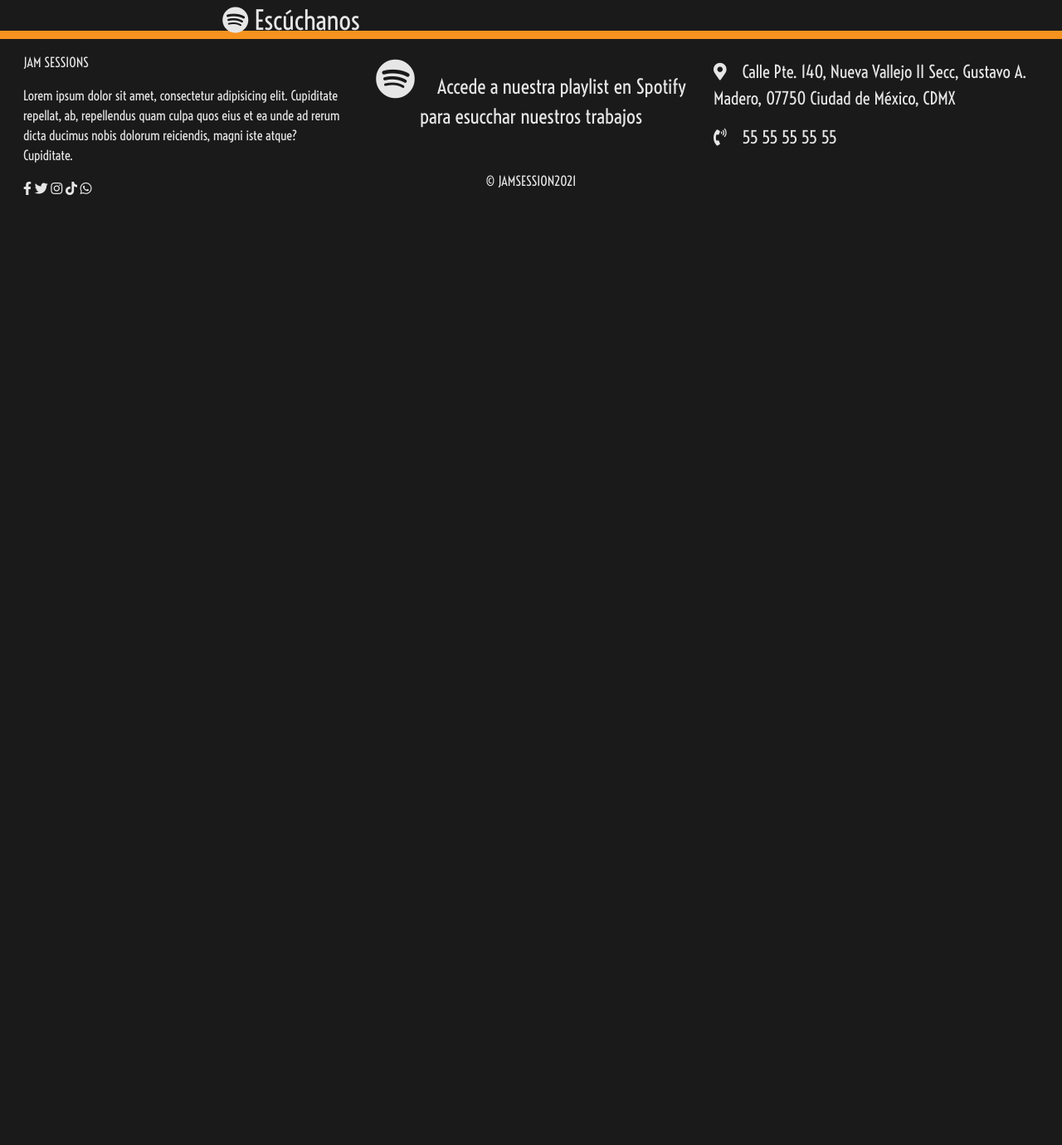
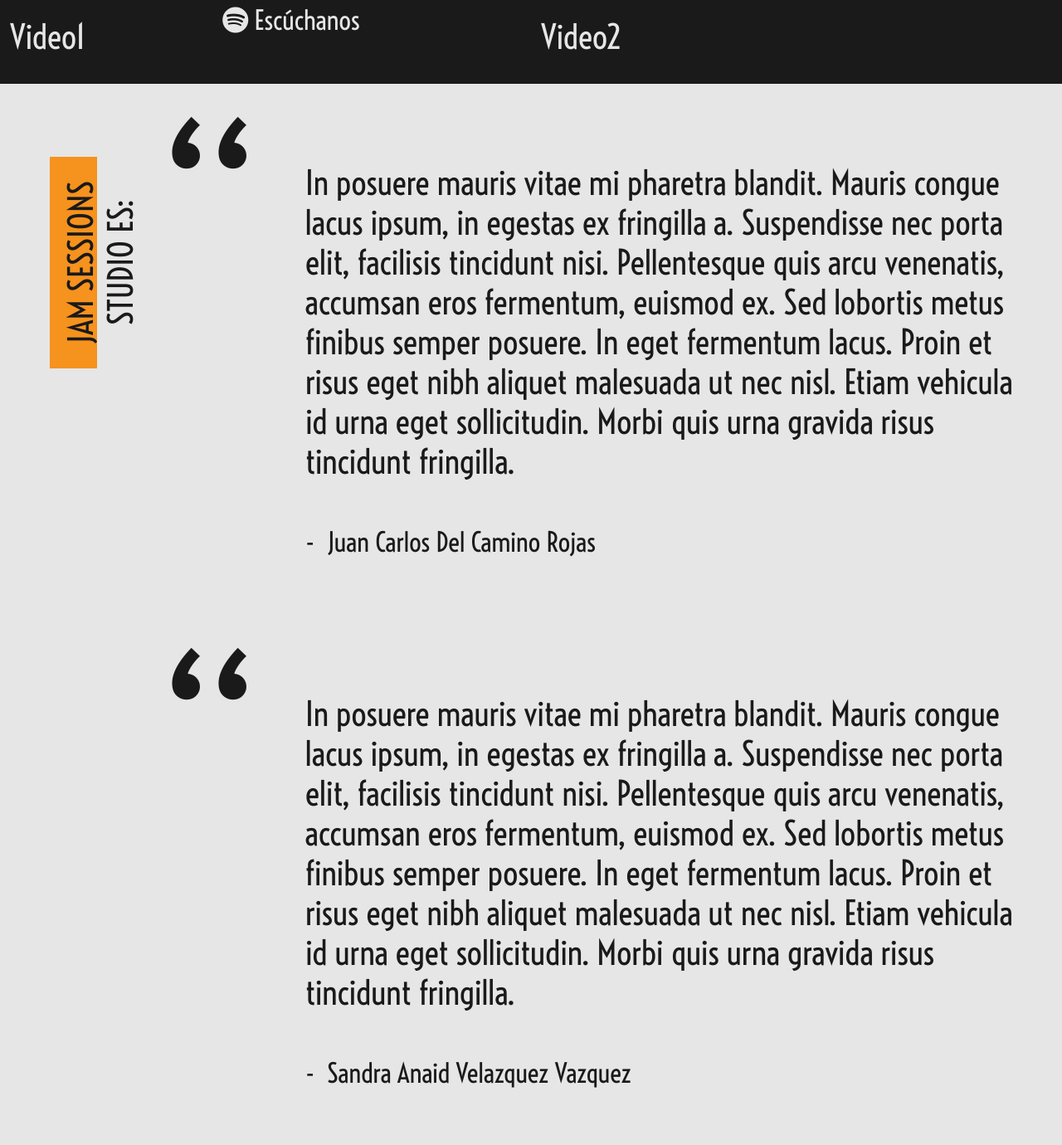
Before and after one commit to juandcr/JamSessions, a Django app: page / in a window 1280 px wide. Shown: the part 538-1918 px from the top of the page at 83% size. Before the commit the page ends 773 px from the top, so only its background shows below. Run offline with Django 3.2, Linux system fonts and the light colour scheme; some libraries are stand-ins or nearby versions.

Commit message:
progress in home page, audio section is missing

```diff
--- a/core/static/core/css/jam.css
+++ b/core/static/core/css/jam.css
@@ -73,9 +73,86 @@ body{
 
 }
 
+.light-background{
+    background-color: #E6E6E6 !important;
+
+}
+.light-background h1{
+    color: #1A1A1A !important;
+}
+.light-background p{
+    color: #1A1A1A !important;
+    font-size: 2em;
+}
+aside {
+    display: block;
+    position: relative;
+    margin: 40px 0;
+  }
+aside h1{
+    writing-mode: vertical-rl;
+    transform: rotate(180deg);
+    padding: 50%;
+    margin-left: -25%;
+}
+aside div{
+    margin-left: 3em;
+    background-color: #F6921E;
+    width: 30%;
+    text-align: center;
+
+}
+.comas{
+    font-size: 15em;
+    transform: rotate(-180deg);
+}
+
+.bg-1{
+    background: url('../img/backgrounds/estudio_3.jpg') no-repeat center center ;
+    -webkit-background-size: cover;
+    -moz-background-size: cover;
+    -o-background-size: cover;
+    background-size: cover;
+}
+.recolor{
+    background: rgba(246, 146, 30, 0.55);
+    overflow: hidden;
+    z-index: -2;
+    height: 800px;
+}
+.center-div{
+    padding: 250px 0;
+    text-align: center;
+
+}
+.center-div h1{
+    font-size: 5em;
+    -webkit-text-stroke: 2px black;
+}
+.center-div p{
+    font-size: 2em;
+    font-weight: lighter;
+    text-shadow:
+    3px 3px 0 #000,
+    -1px -1px 0 #000,
+    1px -1px 0 #000,
+    -1px 1px 0 #000,
+    1px 1px 0 #000;
+
+}
+
+.btn-white {
+    color: #1A1A1A;
+    background-color: #E6E6E6 !important;
+    border-color: #6c757d;
+    font-size: 1.5em;
+}
+
+.btn-white:hover {
+    color: #F6921E;
+}
 
 @media (min-width: 768px) {
-
     .navbar ul{
         font-size: 2em;
     }
--- a/core/templates/core/home.html
+++ b/core/templates/core/home.html
@@ -9,14 +9,13 @@
     <div class="row h-100">
         <div class="col-sm-12 col-md-6 col-lg-6 my-auto">
             <div class="rectangle text-center">
-                <p class=" left-title-main">EL LUGAR PERFECTO <br> PARA ESCUCHAR TU VOZ</p>
+                <p class="left-title-main">EL LUGAR PERFECTO <br> PARA ESCUCHAR TU VOZ</p>
                 <p class="spotify-link"><i class="fab fa-spotify"></i> Escúchanos</p>
             </div>
-
         </div>
         <div class="col-sm-12 col-md-6 col-lg-6 ">
             <div>
-                <img src="{% static 'core/img/logos/test.jpg' %}" class="img-fluid" ></img>
+                <img src="{% static 'core/img/backgrounds/estudio_3.jpg' %}" class="img-fluid" ></img>
             </div>
 
         </div>
@@ -26,6 +25,65 @@
             <p class="section-orange-text">REPRODUCE LA MÁGIA DE NUESTRO SONIDO</p>
         </div>
     </div>
+    <div class="row">
+        <div class="col-sm-12 col-md-6">
+            <h1>Video1</h1>
+        </div>
+        <div class="col-sm-12 col-md-6">
+            <h1>Video2</h1>
+        </div>
+    </div>
+
+    <div class="row light-background mt-4">
+        <div class="col-sm-12 col-md-2 mt-5">
+            <aside>
+                <div>
+                    <h1>JAM SESSIONS <br>STUDIO ES:</h1>
+                </div>
+
+            </aside>
+        </div>
+        <div class="col-sm-12 col-md-1">
+            <h1 class="comas mt-3">,,</h1>
+        </div>
+        <div class="col-sm-12 col-md-9 mt-5 p-5">
+            <h1>In posuere mauris vitae mi pharetra blandit. Mauris congue lacus ipsum, in egestas ex fringilla a. Suspendisse nec porta elit, facilisis tincidunt nisi. Pellentesque quis arcu venenatis, accumsan eros fermentum, euismod ex. Sed lobortis metus finibus semper posuere. In eget fermentum lacus. Proin et risus eget nibh aliquet malesuada ut nec nisl. Etiam vehicula id urna eget sollicitudin. Morbi quis urna gravida risus tincidunt fringilla.</h1>
+            <p class="mt-5">-&nbsp; Juan Carlos Del Camino Rojas</p>
+        </div>
+    </div>
+    <div class="row light-background">
+        <div class="col-sm-12 col-md-2 mt-5">
+        </div>
+        <div class="col-sm-12 col-md-1">
+            <h1 class="comas mt-3">,,</h1>
+        </div>
+        <div class="col-sm-12 col-md-9 mt-5 p-5">
+            <h1>In posuere mauris vitae mi pharetra blandit. Mauris congue lacus ipsum, in egestas ex fringilla a. Suspendisse nec porta elit, facilisis tincidunt nisi. Pellentesque quis arcu venenatis, accumsan eros fermentum, euismod ex. Sed lobortis metus finibus semper posuere. In eget fermentum lacus. Proin et risus eget nibh aliquet malesuada ut nec nisl. Etiam vehicula id urna eget sollicitudin. Morbi quis urna gravida risus tincidunt fringilla.</h1>
+            <p class="mt-5">-&nbsp; Sandra Anaid Velazquez Vazquez</p>
+        </div>
+    </div>
+
+    <div class="row h-100 bg-1">
+        <div class="col-12 ">
+            <div class="  recolor center-div ">
+                <h1>TRABAJEMOS JUNTOS</h1>
+                <p>
+                    Siempre buscamos nuevas oportunidades y nos sentimos cómodos <br>
+                    trabajando con talentos emergentes y consolidados. Comunícate  <br>
+                    con nosotros y nos pondremos en contacto contigo para explicarte <br>
+                    como comenzar el proceso de tu producción
+                </p>
+                <button class="btn btn-lg btn-white">Contáctanos</button>
+            </div>
+        </div>
+
+    </div>
+
+
 </div>
 
+
+
+
+
 {% endblock%}
```
Also changed, not shown: core/static/core/img/backgrounds/ESTUDIO 0.jpg (added), core/static/core/img/backgrounds/ESTUDIO 5.jpg (added), 3 other files.
